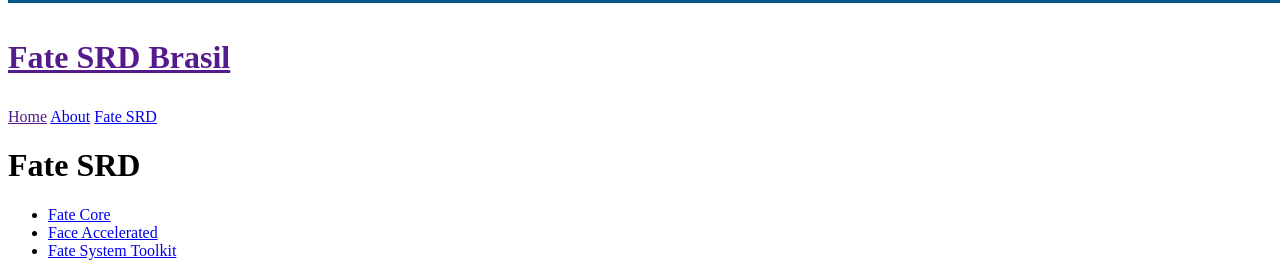
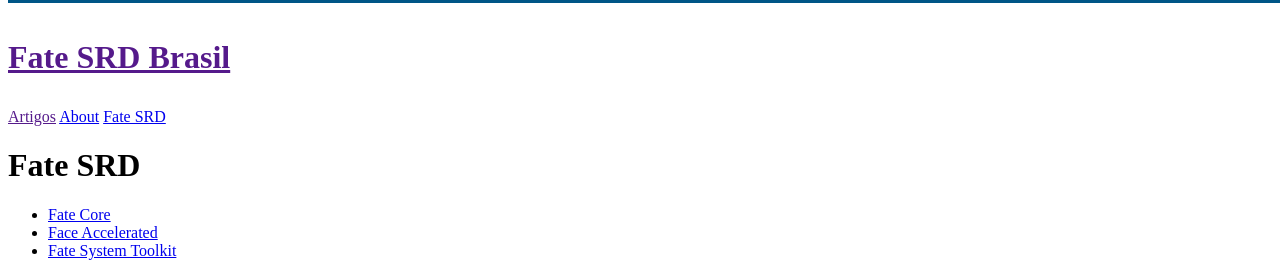
Before and after one commit to fatesrdbrasil/fatesrdbrasil.github.io, a Jekyll site: the page built from fate-srd/index.md, in a window 1280 px wide. Shown: the part 1423-1696 px from the top of the page. Built offline with Jekyll 4.4.1, drawn with Linux system fonts in a browser that asks for light colours; nearby versions of some CDN libraries; some web fonts are replaced; library files that are not in the unit come from our copies.

Commit message:
Rollback

```diff
--- a/_includes/sidebar.html
+++ b/_includes/sidebar.html
@@ -55,7 +55,7 @@
     </div>
 
     <nav class="sidebar-nav">
-      <a class="sidebar-nav-item{% if page.url == site.baseurl %} active{% endif %}" href="{{ site.baseurl }}">Home</a>
+      <a class="sidebar-nav-item{% if page.url == site.baseurl %} active{% endif %}" href="{{ site.baseurl }}">Artigos</a>
 
       {% comment %}
         The code below dynamically generates a sidebar nav of pages with
```
